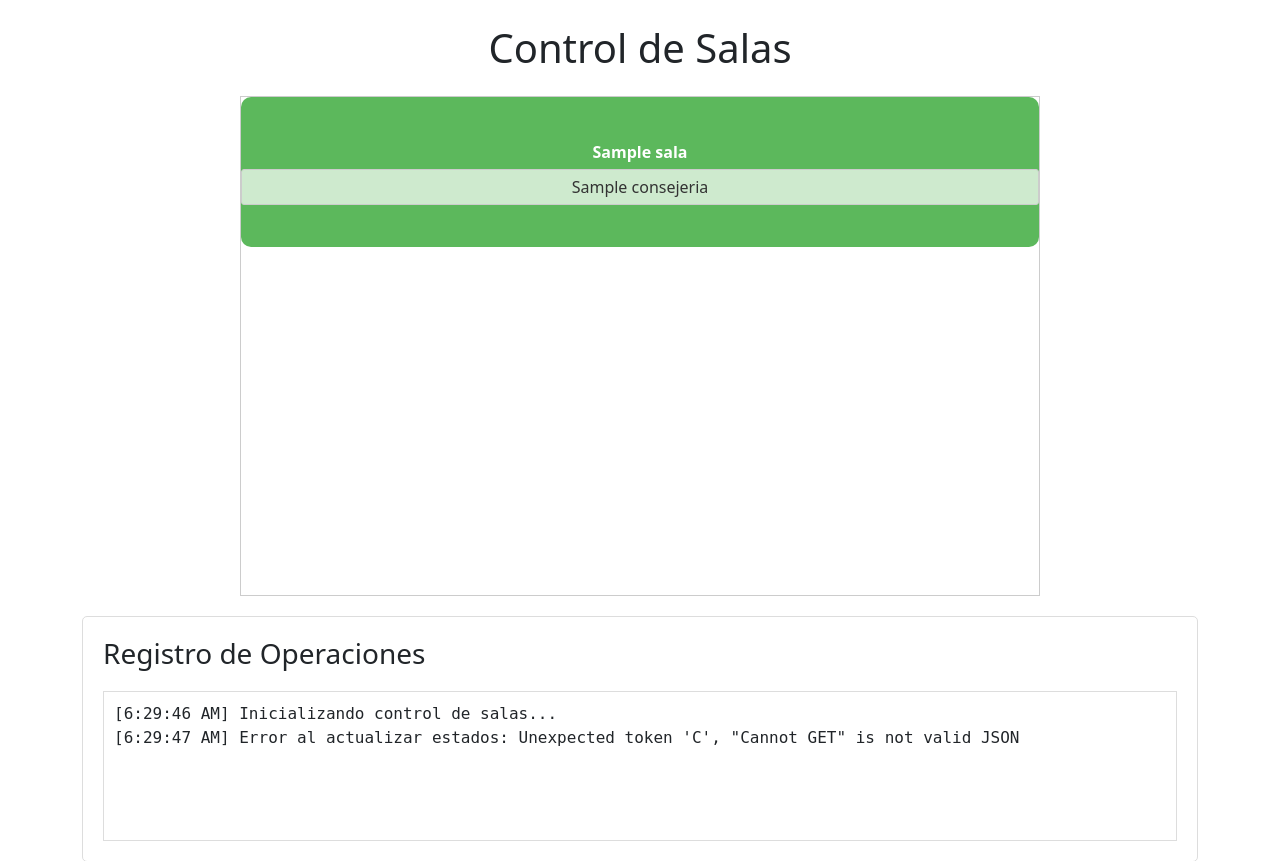
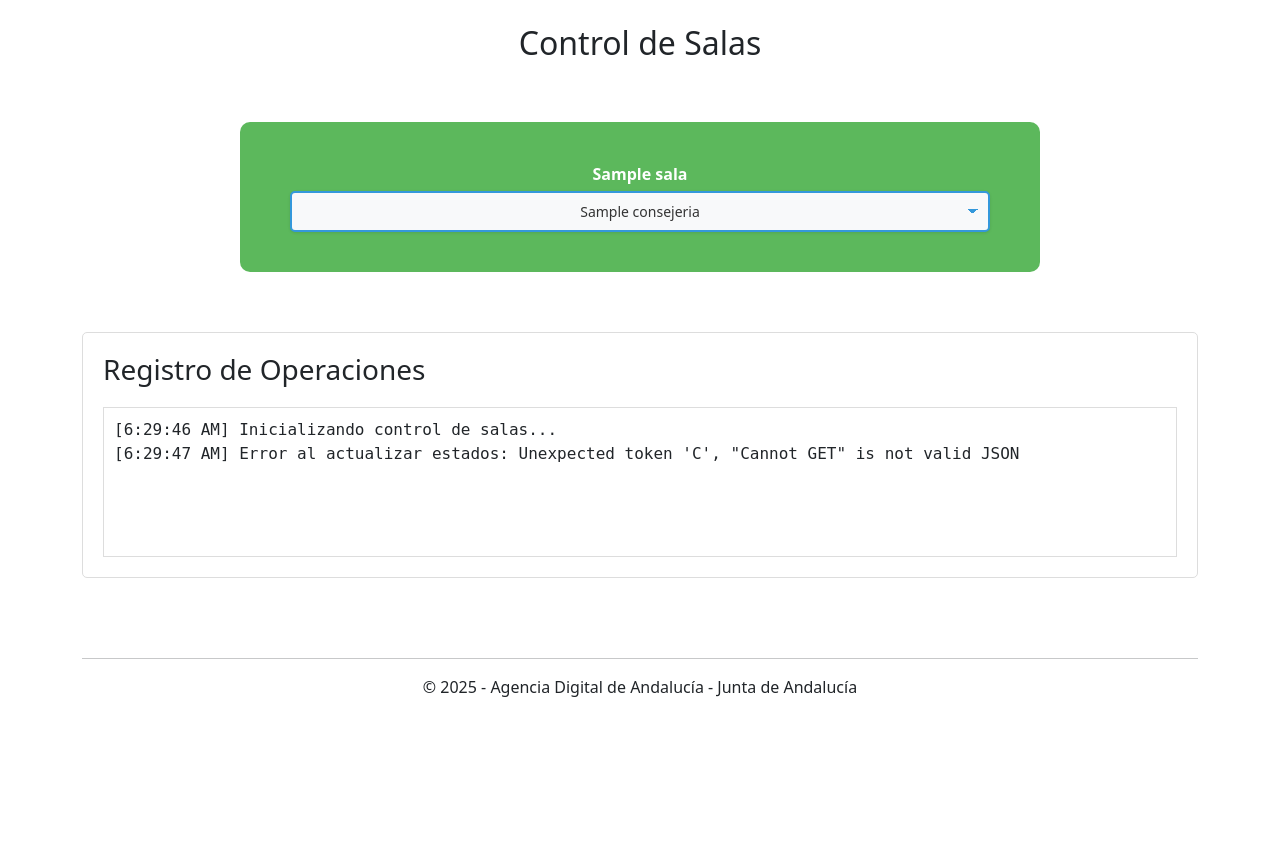
Before and after one commit to miguelgilmartinez/sala-activator, a Symfony app: template templates/sala/index.html.twig in a window 1280 px wide. Shown: the part 56-917 px from the top of the page. After the commit the page ends 753 px from the top, so only its background shows below. Run offline with Twig, Linux system fonts and the light colour scheme; the template is opened without the code that fills it: most values are stand-ins (such as "Sample title", 1, 10 or a date in 2020); some libraries are stand-ins or nearby versions.

Commit message:
CSS de UI mejorada

```diff
--- a/templates/sala/index.html.twig
+++ b/templates/sala/index.html.twig
@@ -40,16 +40,17 @@
             justify-content: space-around;
             position: relative;
             width: 800px;
-      height: 500px;
+
             background-size: contain;
-      margin: 0 auto;
-      border: 1px solid #ccc;
+            margin: 60px auto;
+            border: none;
             flex-wrap: wrap;
+            gap: 30px;
         }
 
         .sala {
             flex: 1 0 calc(33.333% - 20px); /* 33.33% del ancho menos los márgenes */
-
+            padding: 50px;
             height: 150px;
             border-radius: 10px;
             display: flex;
@@ -104,10 +105,24 @@
 
         .sala .departamento-select {
             margin-top: 5px;
-      padding: 5px;
+            padding: 8px 12px;
             width: 100%;
-      border-radius: 3px;
-      border: 1px solid #ccc;
+            border-radius: 5px;  /* Bordes un poco más redondeados */
+            border: 2px solid #3498db;  /* Borde más grueso y color azul */
+            background-color: #f8f9fa;  /* Fondo ligeramente gris */
+            font-size: 14px;
+            color: #333;
+            cursor: pointer;
+            box-shadow: 0 1px 3px rgba(0,0,0,0.1);
+            appearance: none;
+            background-image:
+                linear-gradient(45deg, transparent 50%, #3498db 50%),
+                linear-gradient(135deg, #3498db 50%, transparent 50%);
+            background-position:
+                calc(100% - 15px) 50%,
+                calc(100% - 10px) 50%;
+            background-size: 5px 5px, 5px 5px;
+            background-repeat: no-repeat;
         }
 
         .sala .departamento-select:focus {
@@ -122,7 +137,7 @@
         <div class="refresh-indicator" id="refresh-indicator">
             Actualizando...
         </div>
-    <h1 class="text-center mb-4">Control de Salas</h1>
+        <h2 class="text-center mb-4">Control de Salas</h2>
         <div class="sala-map-container" id="sala-map">
             {% for sala in salas %}
                 <div class="sala sala-active {#{% if salas['Palomar'] %}sala-active{% else %}sala-inactive{% endif %} vlan-{{ salas['Palomar']|default('0') }}#}" id="sala-{{ sala.id }}" data-sala-id="{{ sala.id }}">
@@ -156,7 +171,6 @@
                   {% endfor %}
               };#}
 
-
                       const refreshIndicator = document.getElementById('refresh-indicator');
                       refreshIndicator.style.display = 'none';
 
@@ -168,13 +182,10 @@
                           });
                       });
 
-              // Función para activar/desactivar una sala
                       function toggleSala(salaId) {
                           // Obtener el valor seleccionado del desplegable
                           const selectedValue = this.querySelector('.departamento-select').value;
-
                           addLogMessage(`Procesando sala ${salaId}...`);
-
                           fetch('/toggle-sala', {
                               method: 'POST',
                               headers: {
```
Lines whose indentation alone changed are shown as unchanged.
